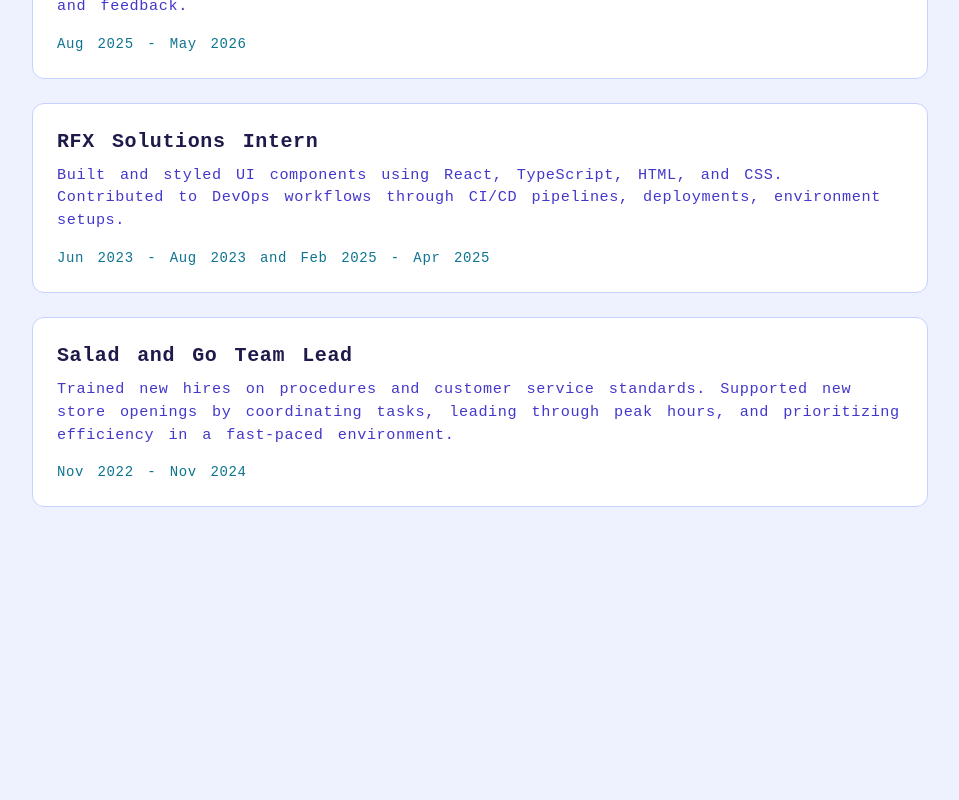
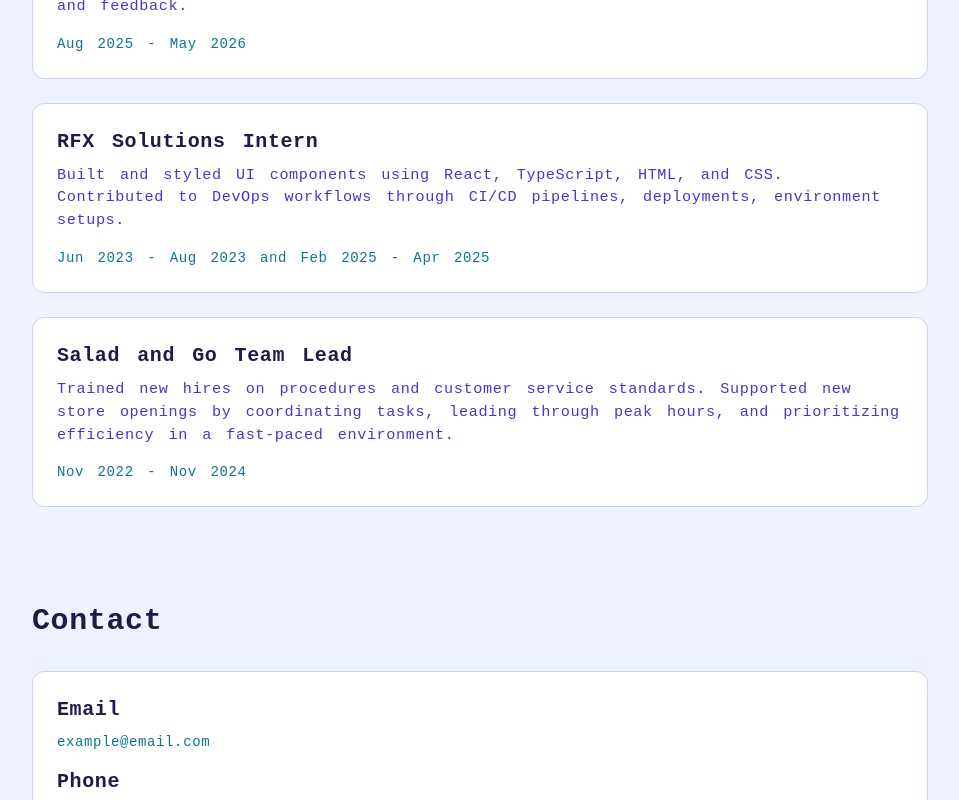
Before and after one commit to Arianna-Penrod/Portfolio, a Next.js app: page / in a window 1280 px wide. Shown: the part 2000-2800 px from the top of the page, without its empty margins (160-1119 px from the left). Before the commit the page ends 2571 px from the top, so only its background shows below. Built offline with nearby package versions, Linux system fonts and the light colour scheme.

Commit message:
add in contact section

```diff
--- a/app/page.tsx
+++ b/app/page.tsx
@@ -184,6 +184,29 @@
           </div>
         </section>
 
+
+        {/** Contact section */}
+        <section id="contact" className="mx-auto mt-24 max-w-4xl scroll-mt-24">
+          <h2 className="text-3xl font-bold">Contact</h2>
+
+          <div className="mt-8 grid gap-6">
+            <div className="rounded-xl border border-border bg-card p-6 transition hover:bg-card-hover">
+              <h3 className="text-xl font-semibold">Email</h3>
+              <p className="mt-2 text-sm text-accent-dark">
+                example@email.com
+              </p>
+              <h3 className=" mt-4 text-xl font-semibold">Phone</h3>
+             <p className="mt-2 text-sm text-accent-dark">
+                (000) 000-0000
+              </p>
+              <h3 className=" mt-4 text-xl font-semibold">GitHub</h3>
+             <p className="mt-2 text-sm text-accent-dark transition hover:bg-primary-dark rounded-lg">
+                <a href="https://github.com/Arianna-Penrod">https://github.com/Arianna-Penrod</a>
+              </p>
+            </div>
+          </div>
+        </section>
+
       </main>
       </>
   );
--- a/components/Navbar.tsx
+++ b/components/Navbar.tsx
@@ -7,6 +7,7 @@
   { label: "Skills", href: "#skills" },
   { label: "Projects", href: "#projects" },
   { label: "Experience", href: "#experience" },
+  { label: "Contact", href: "#contact" },
 ];
 
 export default function Navbar() {
```
